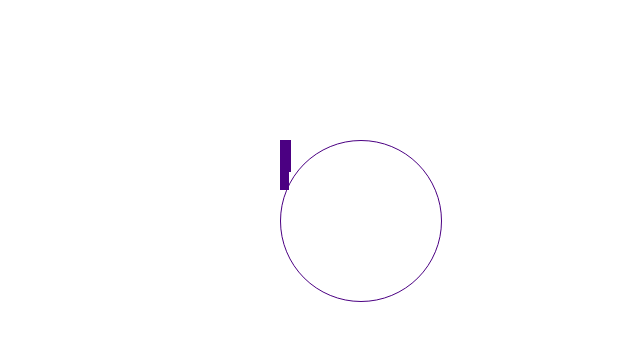
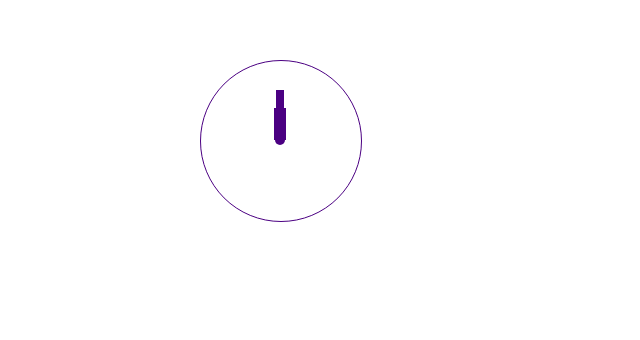
Before and after one commit to Anwesh43/clock-completion, a React (Create React App) app: page / in a window 1280 px wide. Shown: the part 260-600 px from the top of the page, without its empty margins (360-1000 px from the left). Built offline with nearby package versions, Linux system fonts and the light colour scheme.

Commit message:
making it continuous

```diff
--- a/src/ClockCompletion.tsx
+++ b/src/ClockCompletion.tsx
@@ -10,16 +10,19 @@ interface CCProps {
     minDeg : number
 }
 const ClockCompletion = (props : CCProps) => {
-    const {parentStyle, minuteHandStyle, hourHandStyle, circleStyle} = useStyle(props.w, props.h, props.scale)
+    const {parentStyle, minuteHandStyle, hourHandStyle, circleStyle, dotStyle} = useStyle(props.w, props.h, props.scale)
     return (<Fragment>
         <div style = {parentStyle(0, 0)}>
             <div style = {circleStyle()} onClick = {() => props.onClick()}> </div>
         </div>
         <div style = {parentStyle(props.minDeg, 30)}>
+            <div style = {hourHandStyle()}> </div>
+        </div>
+        <div style = {parentStyle(0, 360)}>
             <div style = {minuteHandStyle()}> </div>
         </div>
         <div style = {parentStyle(0, 360)}>
-            <div style = {hourHandStyle()}> </div>
+            <div style = {dotStyle()}> </div>
         </div>
     </Fragment>)
 }
--- a/src/hooks.ts
+++ b/src/hooks.ts
@@ -1,8 +1,6 @@
-
+import {useState, useEffect, CSSProperties} from 'react'
 const scGap : number = 0.01
 const delay : number = 20
-
-import {useState, useEffect, CSSProperties} from 'react'
 
 export const useAnimatedScale = () => {
     const [scale, setScale] = useState(0)
@@ -17,8 +15,10 @@ export const useAnimatedScale = () => {
                 const interval = setInterval(() => {
                     setScale((prev : number) => {
                         if (prev > 1) {
-                            setAnimated(false)
-                            setMinDeg(minDeg + 30)
+                            //setAnimated(false)
+                            setMinDeg((prevMinDeg : number) => prevMinDeg + 15)
+                            //clearInterval(interval)
+                            setScale(0)
                             return 0
                         }
                         return prev + scGap
@@ -69,6 +69,7 @@ export const useStyle = (w : number, h : number, scale : number) => {
         },
         circleStyle() : CSSProperties {
             return {
+                position,
                 borderRadius: '50%',
                 border: `1px solid ${color}`,
                 width: `${circleSize}px`,
@@ -80,6 +81,7 @@ export const useStyle = (w : number, h : number, scale : number) => {
         minuteHandStyle() : CSSProperties {
             const width = Math.min(w, h) / 90
             return {
+                position,
                 height: `${minuteSize}px`,
                 width: `${width}px`,
                 background: color,
@@ -90,6 +92,7 @@ export const useStyle = (w : number, h : number, scale : number) => {
         hourHandStyle() : CSSProperties {
             const width = Math.min(w, h) / 70
             return {
+                position,
                 height: `${hourSize}px`,
                 width: `${width}px`,
                 background: color,
@@ -97,5 +100,17 @@ export const useStyle = (w : number, h : number, scale : number) => {
                 left: `${-width / 2}px`
             }
         },
+        dotStyle() : CSSProperties {
+            const width : number = Math.min(w, h) / 80
+            return {
+                position,
+                width : `${width}px`,
+                height: `${width}px`,
+                top : `${-width / 2}px`,
+                left: `${-width / 2}px`,
+                background: color,
+                borderRadius: '50%'
+            }
+        }
     }
 }
```
